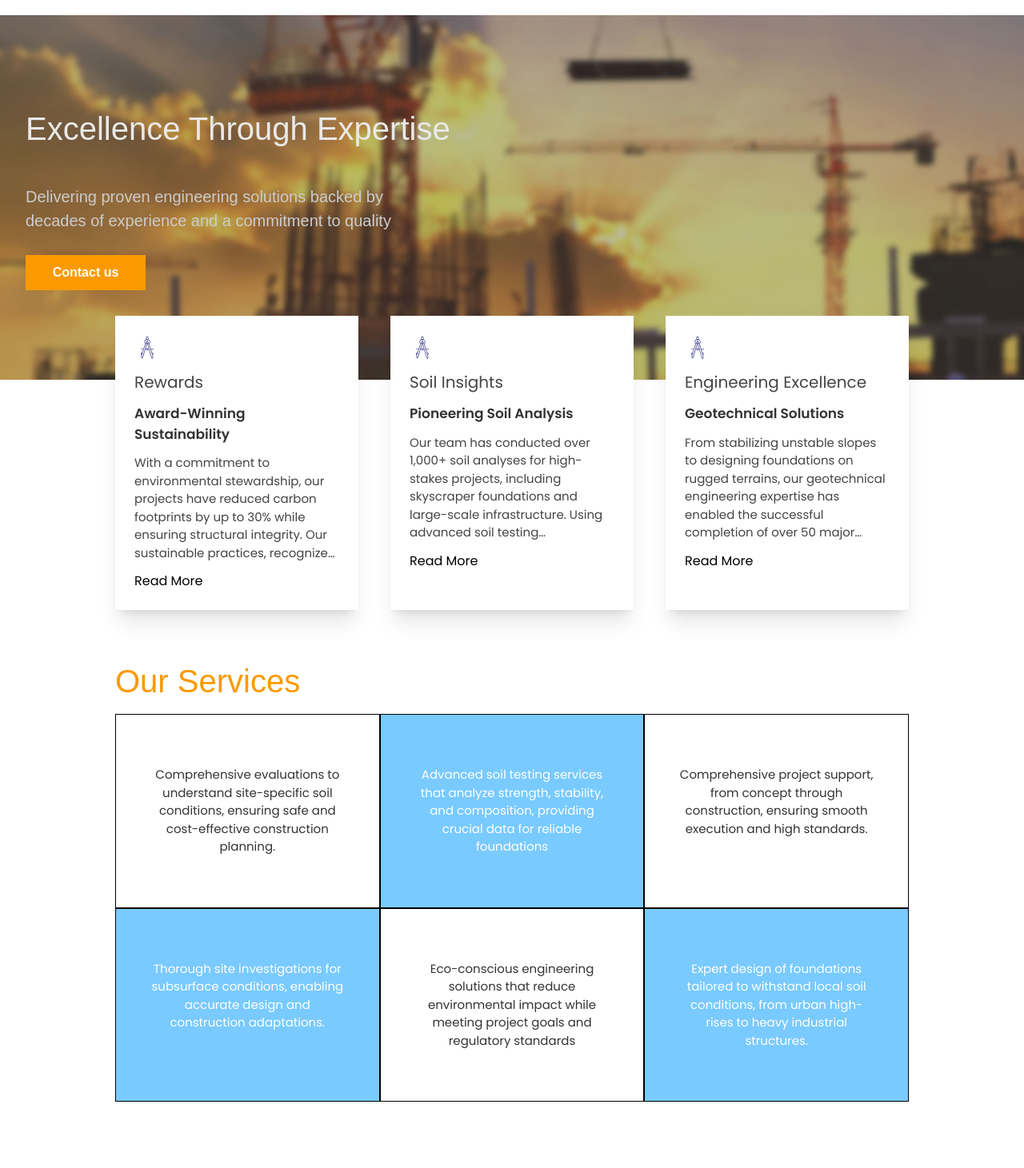
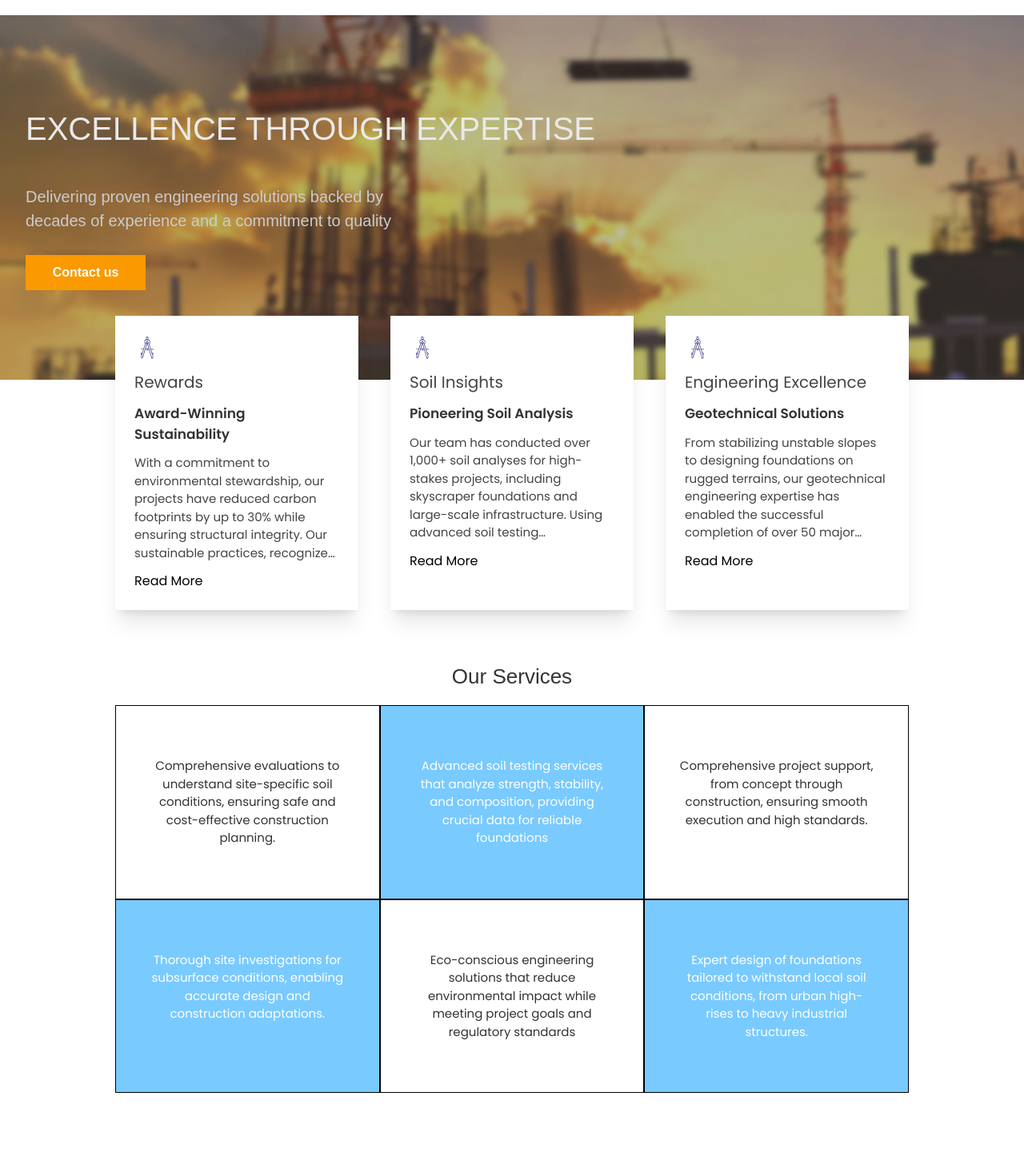
Before and after one commit to siddhartha0/PrimeCivilLab, a React (Vite) app: page / in a window 1280 px wide. Shown: the part 160-1621 px from the top of the page at 80% size. Built offline with nearby package versions, Linux system fonts and the light colour scheme.

Commit message:
banner edited

```diff
--- a/src/components/common/navbar.tsx
+++ b/src/components/common/navbar.tsx
@@ -26,7 +26,7 @@
   return (
     <div
       className={`flex p-6 justify-between place-items-center sticky animate-clip-path-reveal   top-0 z-20 ${
-        isScrolled ? "bg-white" : ""
+        isScrolled ? "bg-white " : ""
       }`}
       style={{
         clipPath:
@@ -37,7 +37,7 @@
         <img
           src={logo}
           alt="company logo"
-          className="w-52 cursor-pointer "
+          className="w-52 cursor-pointer"
           onClick={() => nav("/")}
         />
       </section>
--- a/src/components/pages/home/banner.tsx
+++ b/src/components/pages/home/banner.tsx
@@ -30,7 +30,7 @@
           size="heading-lg-mid"
           secondaryFont
           usage="primary"
-          className="capitalize"
+          className="uppercase"
         >
           Excellence Through Expertise
         </Text>
--- a/src/components/pages/home/core.tsx
+++ b/src/components/pages/home/core.tsx
@@ -62,8 +62,8 @@
 export const Core = () => {
   return (
     <div className="flex flex-col bg-white px-36 py-16 gap-24">
-      <section className="flex flex-col gap-4">
-        <Text size="heading-lg-default" usage="brand" secondaryFont>
+      <section className="flex flex-col gap-4 text-center">
+        <Text size="heading-base-mid" usage="black3" secondaryFont>
           Our Services
         </Text>
         <section className="grid grid-cols-3">
```
